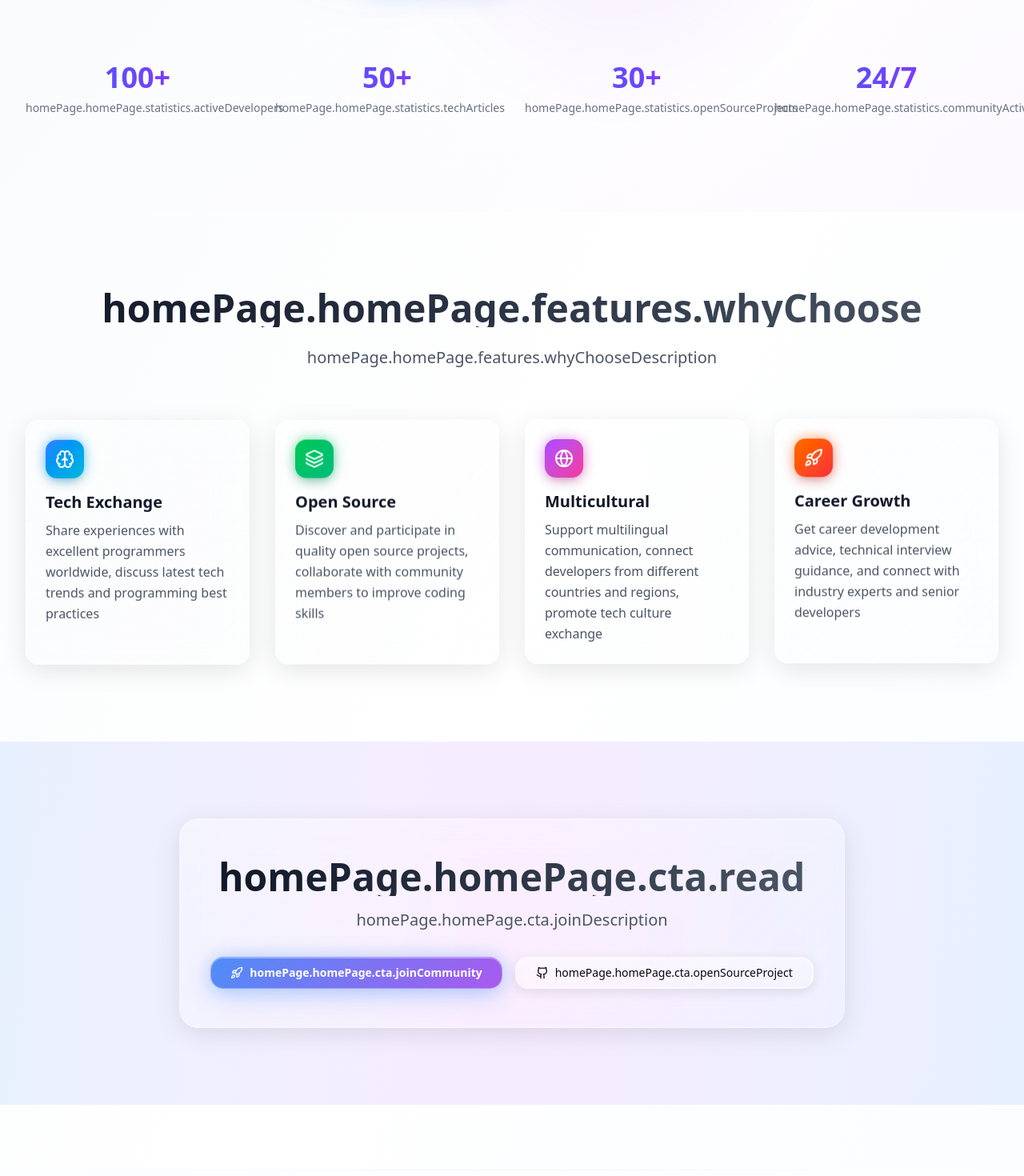
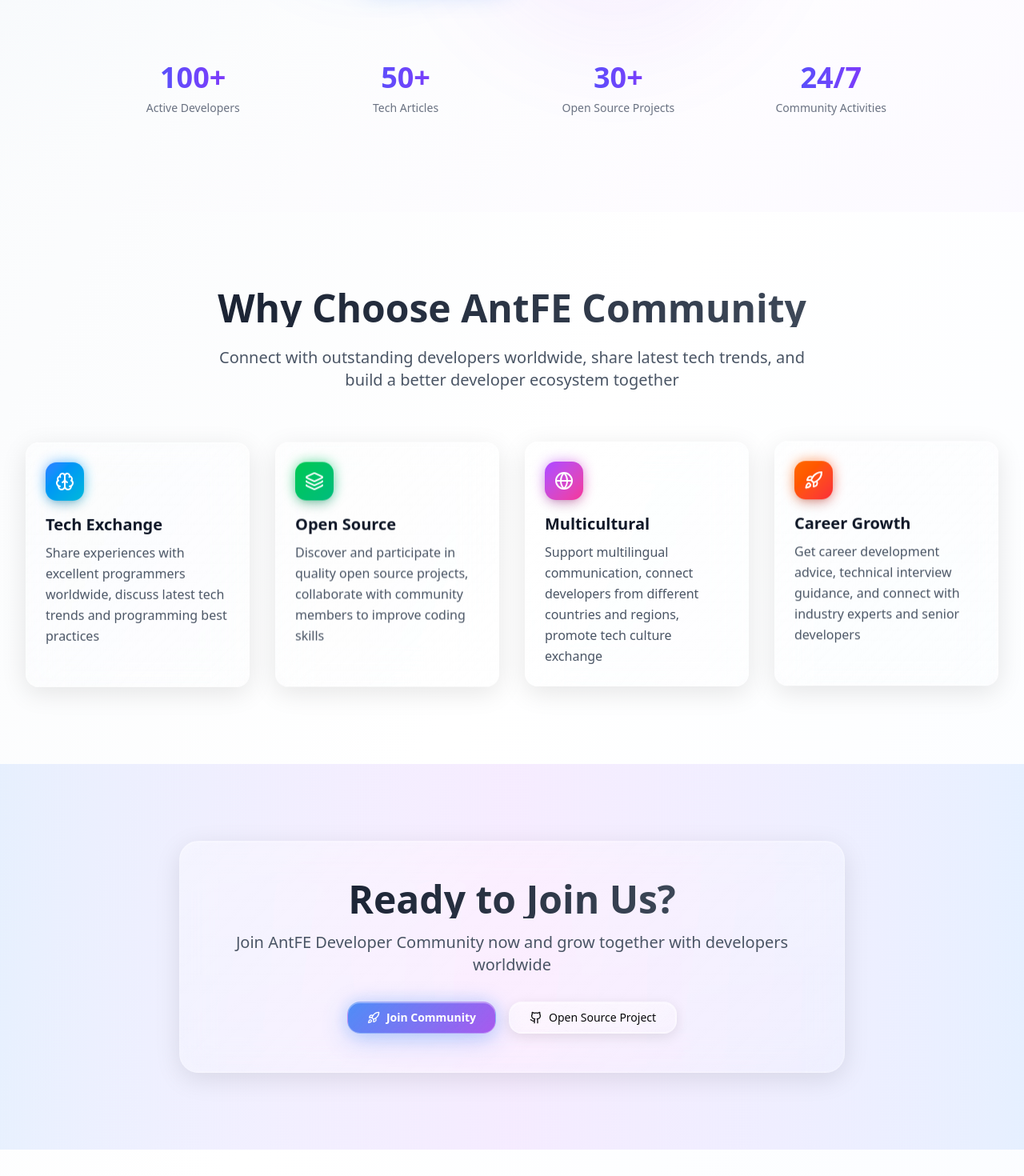
Before and after one commit to gentleman-org/antfe, a Next.js app: page /en in a window 1280 px wide. Shown: the part 600-2070 px from the top of the page at 80% size. Built offline with nearby package versions, Linux system fonts and the light colour scheme.

Commit message:
feat: change i18n error word

```diff
--- a/app/[locale]/page.tsx
+++ b/app/[locale]/page.tsx
@@ -81,7 +81,7 @@ export default function Home() {
               {/* CTA buttons */}
               <div className="flex flex-col items-center justify-center gap-4 sm:flex-row">
                 <Button size="lg" className="group liquid-glass-button-primary" asChild>
-                  <Link href="/community">
+                  <Link href="https://dc.antfe.com">
                     <span className="flex items-center space-x-2">
                       <span>{t('getStarted')}</span>
                       <ArrowRight className="h-4 w-4 transition-transform duration-300 group-hover:translate-x-1" />
@@ -103,10 +103,10 @@ export default function Home() {
               {/* Statistics */}
               <div className="grid grid-cols-2 gap-8 pt-16 md:grid-cols-4">
                 {[
-                  { number: '100+', label: t('homePage.statistics.activeDevelopers') },
-                  { number: '50+', label: t('homePage.statistics.techArticles') },
-                  { number: '30+', label: t('homePage.statistics.openSourceProjects') },
-                  { number: '24/7', label: t('homePage.statistics.communityActivities') },
+                  { number: '100+', label: t('statistics.activeDevelopers') },
+                  { number: '50+', label: t('statistics.techArticles') },
+                  { number: '30+', label: t('statistics.openSourceProjects') },
+                  { number: '24/7', label: t('statistics.communityActivities') },
                 ].map((stat, index) => (
                   <div key={index} className="space-y-2">
                     <div className="bg-gradient-to-r from-blue-600 to-purple-600 bg-clip-text text-3xl font-bold text-transparent md:text-4xl">{stat.number}</div>
@@ -123,9 +123,9 @@ export default function Home() {
           <div className="mx-auto max-w-7xl px-4 sm:px-6 lg:px-8">
             <div className="mb-16 space-y-6 text-center">
               <h2 className="bg-gradient-to-r from-gray-900 to-gray-600 bg-clip-text text-4xl font-bold text-transparent md:text-5xl dark:from-white dark:to-gray-300">
-                {t('homePage.features.whyChoose')}
+                {t('features.whyChoose')}
               </h2>
-              <p className="mx-auto max-w-3xl text-xl text-gray-600 dark:text-gray-400">{t('homePage.features.whyChooseDescription')}</p>
+              <p className="mx-auto max-w-3xl text-xl text-gray-600 dark:text-gray-400">{t('features.whyChooseDescription')}</p>
             </div>
 
             <div className="grid grid-cols-1 gap-8 md:grid-cols-2 lg:grid-cols-4">
@@ -159,26 +159,26 @@ export default function Home() {
             <div className="liquid-glass-card space-y-8 rounded-3xl p-12">
               <div className="space-y-4">
                 <h2 className="bg-gradient-to-r from-gray-900 to-gray-600 bg-clip-text text-4xl font-bold text-transparent md:text-5xl dark:from-white dark:to-gray-300">
-                  {t('homePage.cta.readyToJoin')}
+                  {t('cta.readyToJoin')}
                 </h2>
-                <p className="text-xl text-gray-600 dark:text-gray-400">{t('homePage.cta.joinDescription')}</p>
+                <p className="text-xl text-gray-600 dark:text-gray-400">{t('cta.joinDescription')}</p>
               </div>
 
               <div className="flex flex-col items-center justify-center gap-4 sm:flex-row">
                 <Button size="lg" className="group liquid-glass-button-primary" asChild>
-                  <Link href="/community">
+                  <Link href="https://dc.antfe.com">
                     <span className="flex items-center space-x-2">
                       <Rocket className="h-4 w-4 transition-transform duration-300 group-hover:rotate-12" />
-                      <span>{t('homePage.cta.joinCommunity')}</span>
+                      <span>{t('cta.joinCommunity')}</span>
                     </span>
                   </Link>
                 </Button>
 
                 <Button variant="outline" size="lg" className="group liquid-glass-button-secondary" asChild>
-                  <Link href="https://github.com/vadxq/antfe" target="_blank" rel="noopener noreferrer">
+                  <Link href="https://github.com/gentleman-org/antfe" target="_blank" rel="noopener noreferrer">
                     <span className="flex items-center space-x-2">
                       <Github className="h-4 w-4 transition-transform duration-300 group-hover:rotate-12" />
-                      <span>{t('homePage.cta.openSourceProject')}</span>
+                      <span>{t('cta.openSourceProject')}</span>
                     </span>
                   </Link>
                 </Button>
```
